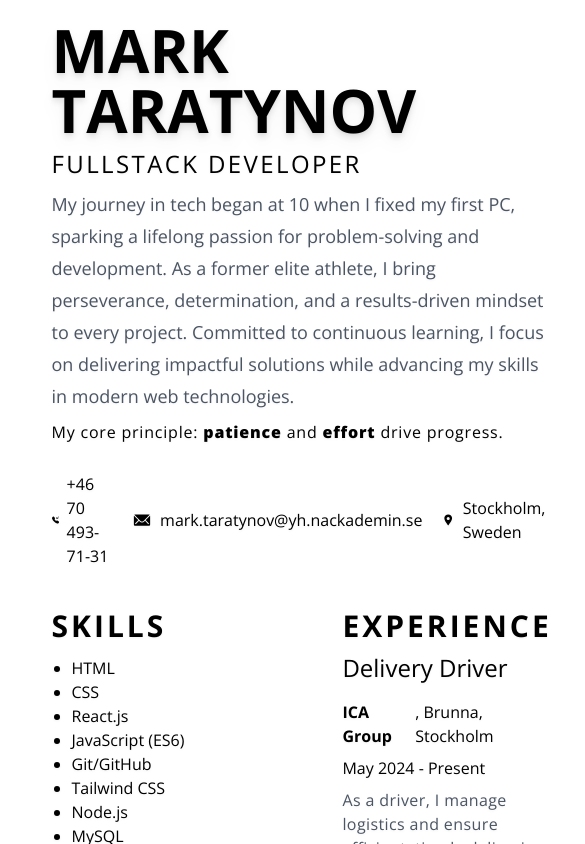
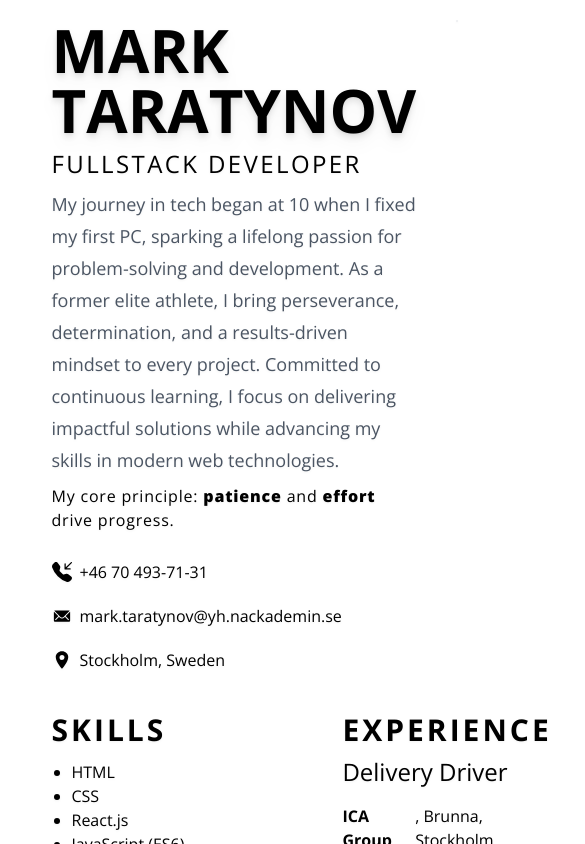
Before and after one commit to Prostecki/react-cv-page, a React (Vite) app in the folder inspiration-app/: page / in a window 390 px wide. Shown: the top 844 px of the page, 585 px wide, since content can reach past the window. Built offline with nearby package versions, Linux system fonts and the light colour scheme.

Commit message:
Fixed responsive design for contacts section

```diff
--- a/inspiration-app/src/components/Contacts.jsx
+++ b/inspiration-app/src/components/Contacts.jsx
@@ -4,7 +4,7 @@ import { IoLocationSharp } from "react-icons/io5";
 
 export default function Contacts() {
   return (
-    <section className="flex gap-5 mt-5">
+    <section className="flex gap-5 mt-5 flex-col md:flex-row">
       <div className="flex gap-2 items-center">
         <BsTelephoneInboundFill size={20} />
         <p>+46 70 493-71-31</p>
```
